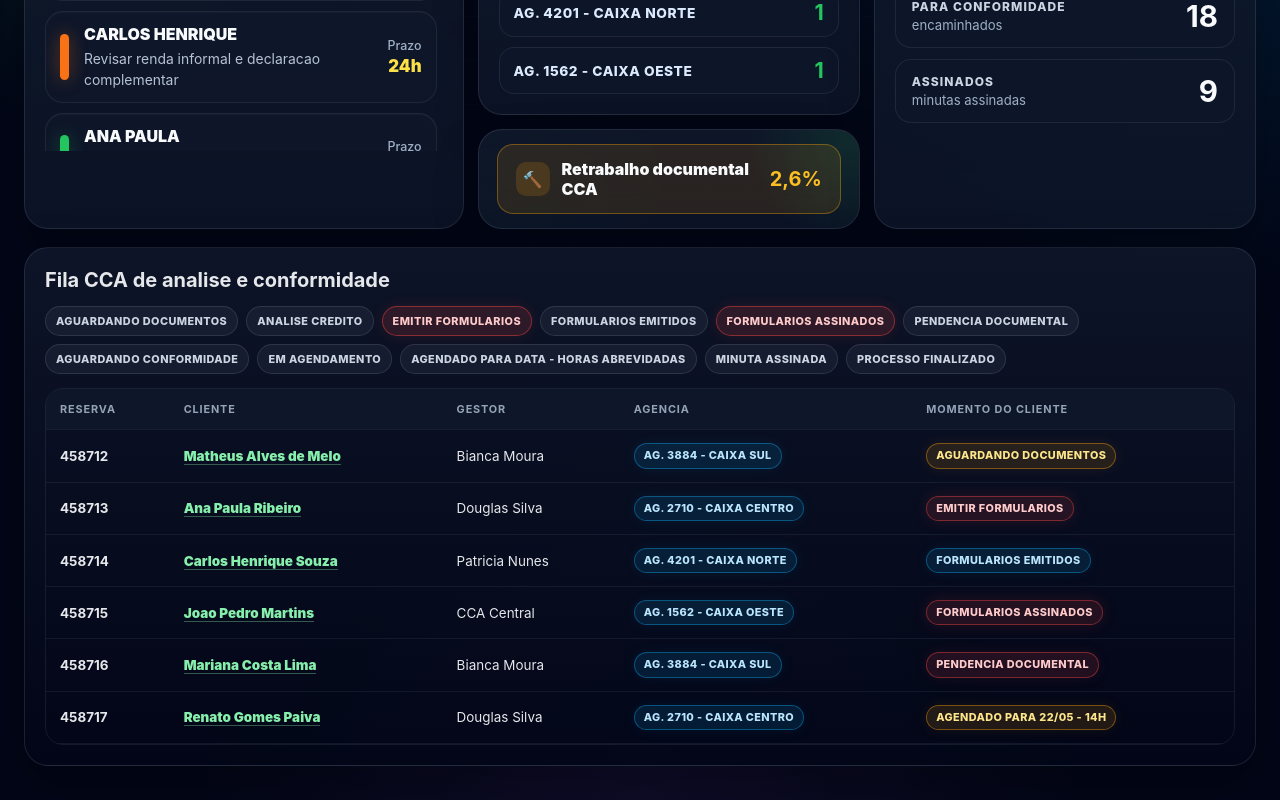
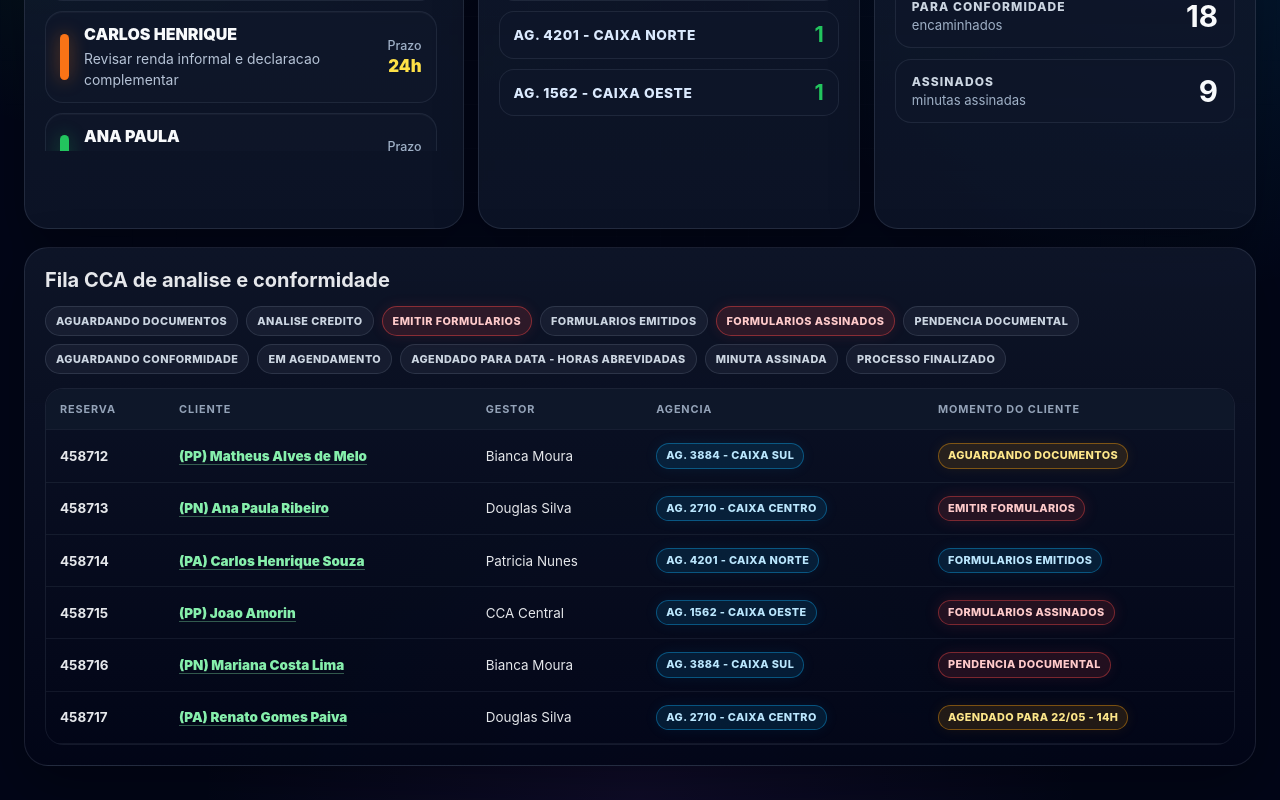
Before and after one commit to catsandygo-design/MAQ2-CREDITO, a Next.js app: page /cca/acompanhamento in a window 1280 px wide. Shown: the part 292-1092 px from the top of the page. Built offline with nearby package versions, Linux system fonts and the light colour scheme.

Commit message:
feat: adiciona tipo de produto no CCA

```diff
--- a/src/app/cca/acompanhamento/page.tsx
+++ b/src/app/cca/acompanhamento/page.tsx
@@ -1,12 +1,12 @@
 import Link from 'next/link';
 
 const processosCca = [
-  ['458712', 'Matheus Alves de Melo', 'Bianca Moura', 'Ag. 3884 - Caixa Sul', 'aguardando documentos'],
-  ['458713', 'Ana Paula Ribeiro', 'Douglas Silva', 'Ag. 2710 - Caixa Centro', 'emitir formularios'],
-  ['458714', 'Carlos Henrique Souza', 'Patricia Nunes', 'Ag. 4201 - Caixa Norte', 'formularios emitidos'],
-  ['458715', 'Joao Pedro Martins', 'CCA Central', 'Ag. 1562 - Caixa Oeste', 'formularios assinados'],
-  ['458716', 'Mariana Costa Lima', 'Bianca Moura', 'Ag. 3884 - Caixa Sul', 'pendencia documental'],
-  ['458717', 'Renato Gomes Paiva', 'Douglas Silva', 'Ag. 2710 - Caixa Centro', 'agendado para 22/05 - 14h'],
+  ['458712', 'PP', 'Matheus Alves de Melo', 'Bianca Moura', 'Ag. 3884 - Caixa Sul', 'aguardando documentos'],
+  ['458713', 'PN', 'Ana Paula Ribeiro', 'Douglas Silva', 'Ag. 2710 - Caixa Centro', 'emitir formularios'],
+  ['458714', 'PA', 'Carlos Henrique Souza', 'Patricia Nunes', 'Ag. 4201 - Caixa Norte', 'formularios emitidos'],
+  ['458715', 'PP', 'Joao Amorin', 'CCA Central', 'Ag. 1562 - Caixa Oeste', 'formularios assinados'],
+  ['458716', 'PN', 'Mariana Costa Lima', 'Bianca Moura', 'Ag. 3884 - Caixa Sul', 'pendencia documental'],
+  ['458717', 'PA', 'Renato Gomes Paiva', 'Douglas Silva', 'Ag. 2710 - Caixa Centro', 'agendado para 22/05 - 14h'],
 ];
 
 const alertasCca = [
@@ -15,8 +15,6 @@ const alertasCca = [
   ['ok', 'ANA PAULA', 'Kit pronto para emissao de formularios Caixa', '12h'],
   ['medio', 'JOAO PEDRO', 'Aguardando retorno de biometria para assinatura', '48h'],
 ];
-
-const taxaRetrabalho = 2.6;
 
 const momentosCliente = [
   'aguardando documentos',
@@ -48,12 +46,6 @@ function badge(status: string) {
   if (s.includes('ok') || s.includes('pronto') || s.includes('finalizado') || s.includes('enviada')) return 'cor-badge cor-badge-ok';
   if (s.includes('aguardando') || s.includes('agendado') || s.includes('agendamento') || s.includes('validacao') || s.includes('solicitada')) return 'cor-badge cor-badge-warn';
   return 'cor-badge cor-badge-info';
-}
-
-function retrabalhoClass(value: number) {
-  if (value <= 2) return 'cor-rework cor-rework-ok';
-  if (value <= 4) return 'cor-rework cor-rework-warn';
-  return 'cor-rework cor-rework-danger';
 }
 
 export default function CcaAcompanhamentoPage() {
@@ -114,13 +106,6 @@ export default function CcaAcompanhamentoPage() {
               ))}
             </div>
           </article>
-          <article className="cor-card cor-rework-card">
-            <div className={retrabalhoClass(taxaRetrabalho)}>
-              <span className="cor-rework-icon">🔨</span>
-              <span>Retrabalho documental CCA</span>
-              <b>{taxaRetrabalho.toFixed(1).replace('.', ',')}%</b>
-            </div>
-          </article>
         </div>
 
         <article className="cor-card cor-panel-conversion">
@@ -155,10 +140,10 @@ export default function CcaAcompanhamentoPage() {
               </tr>
             </thead>
             <tbody>
-              {processosCca.map(([reserva, nome, gestor, agencia, momento]) => (
+              {processosCca.map(([reserva, produto, nome, gestor, agencia, momento]) => (
                 <tr key={reserva}>
                   <td><strong>{reserva}</strong></td>
-                  <td><Link className="cor-link" href={`/painel/checklist-documentos?id=${reserva}`}>{nome}</Link></td>
+                  <td><Link className="cor-link" href={`/painel/checklist-documentos?id=${reserva}`}>({produto}) {nome}</Link></td>
                   <td>{gestor}</td>
                   <td><span className="cor-badge cor-badge-info">{agencia}</span></td>
                   <td><span className={badge(momento)}>{momento}</span></td>
--- a/src/app/globals.css
+++ b/src/app/globals.css
@@ -62,6 +62,8 @@ a { color: inherit; text-decoration: none; }
 .cor-sla-stack { grid-column:2; grid-row:1; }
 .cor-panel-conversion { grid-column:3; grid-row:1; }
 .cor-panel-alerts,.cor-panel-conversion,.cor-sla-stack { height:430px; }
+.cor-page[data-layout-version^="cca-"] .cor-sla-stack { display:block; }
+.cor-page[data-layout-version^="cca-"] .cor-panel-sla { height:430px; }
 .cor-panel-head { position:relative; z-index:2; display:flex; justify-content:space-between; align-items:flex-start; gap:16px; margin-bottom:16px; min-height:0; }
 .cor-panel-head small { display:block; color:#f8fafc; font-size:clamp(1.05rem, 1.25vw, 1.28rem); font-weight:950; text-transform:none; letter-spacing:-.02em; line-height:1.25; }
 .cor-panel-head p { margin:8px 0 0; color:#b6c3d6; font-size:.95rem; line-height:1.45; max-width:540px; }
```
